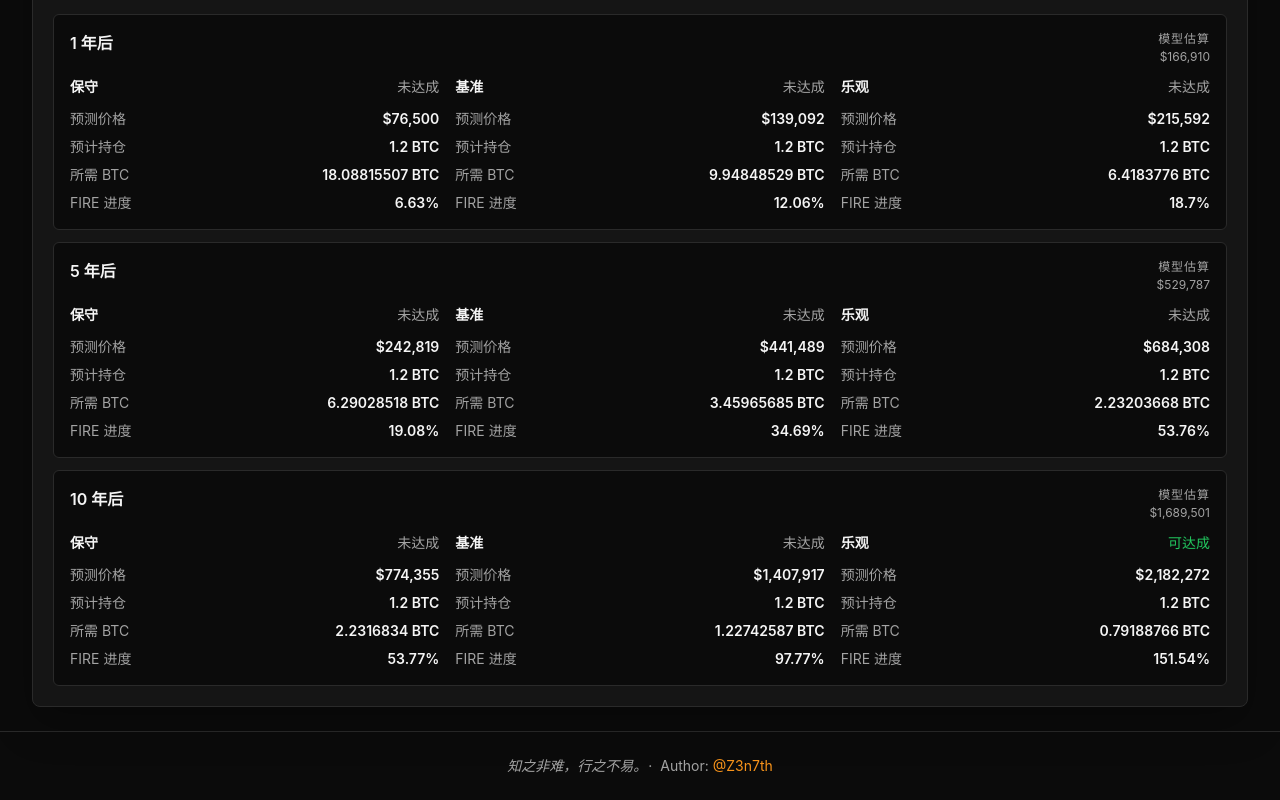
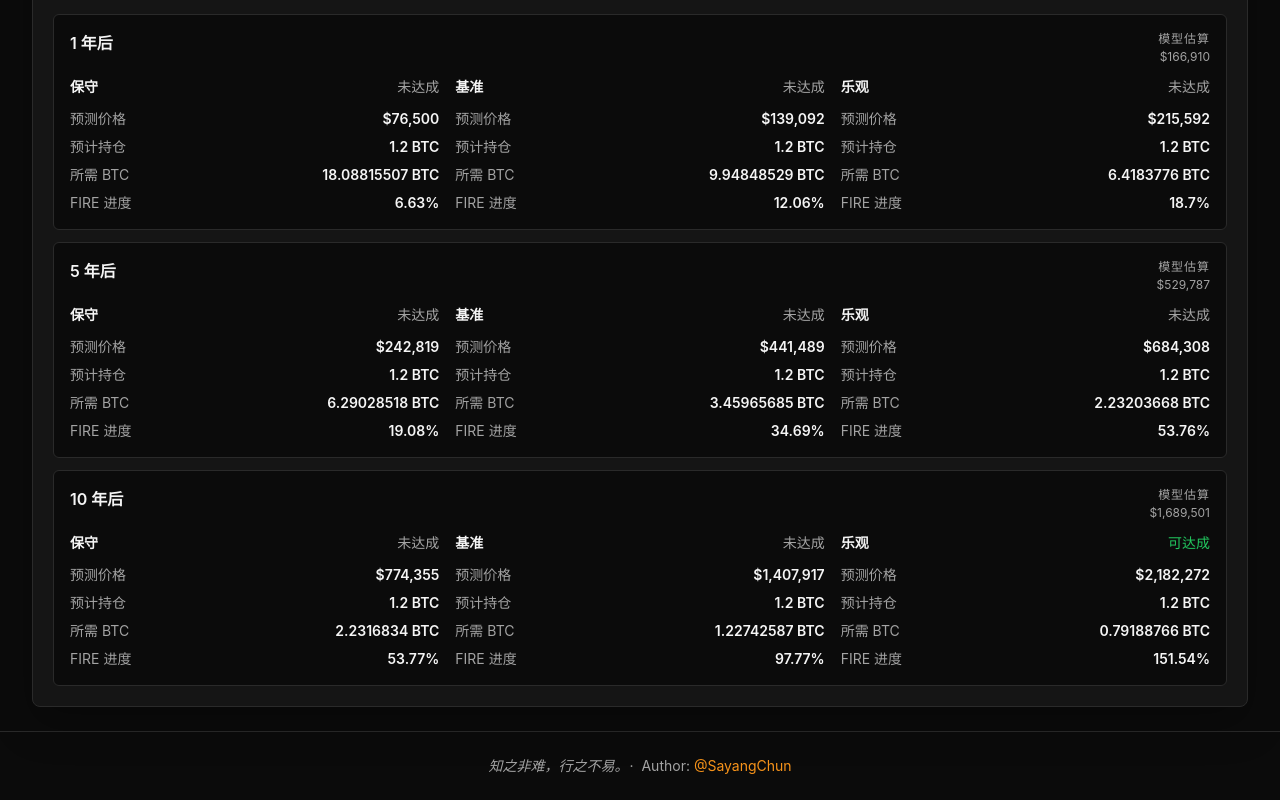
Before and after one commit to SayangChun/BTC_FIRE_OS, a Next.js app: page / in a window 1280 px wide. Shown: the part 2112-2912 px from the top of the page. Built offline with nearby package versions, Linux system fonts and the light colour scheme; no server answers.

Commit message:
feat: update page content

```diff
--- a/app/page.tsx
+++ b/app/page.tsx
@@ -442,12 +442,12 @@ export default function Home() {
         <span className="mx-2">·</span>
         <span>Author: </span>
         <a
-          href="https://x.com/Z3n7th"
+          href="https://x.com/SayangChun"
           target="_blank"
           rel="noopener noreferrer"
           className="text-bitcoin transition-colors hover:text-foreground"
         >
-          @Z3n7th
+          @SayangChun
         </a>
       </footer>
     </>
```
